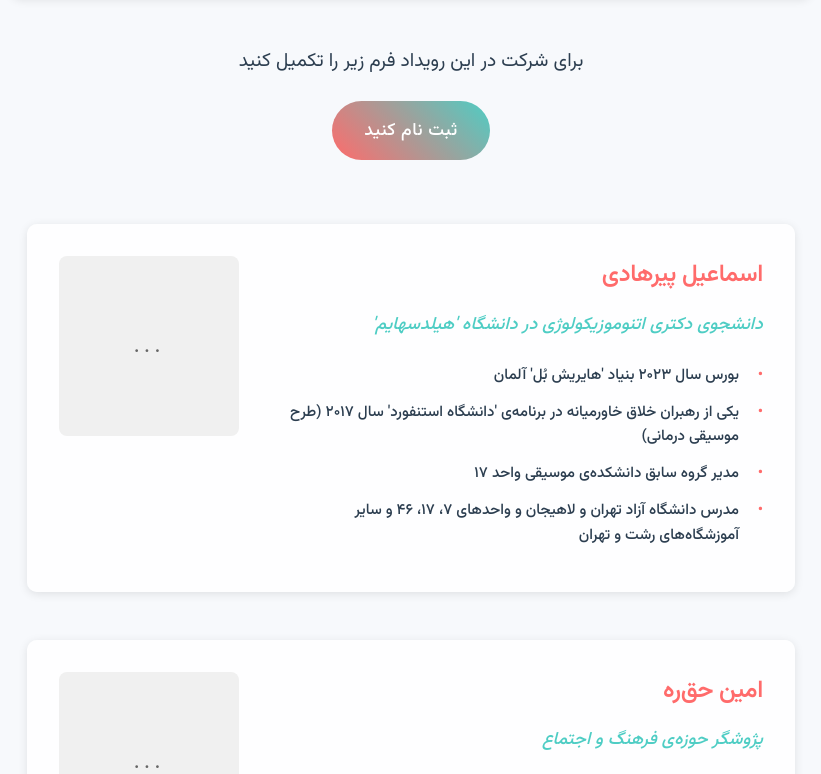
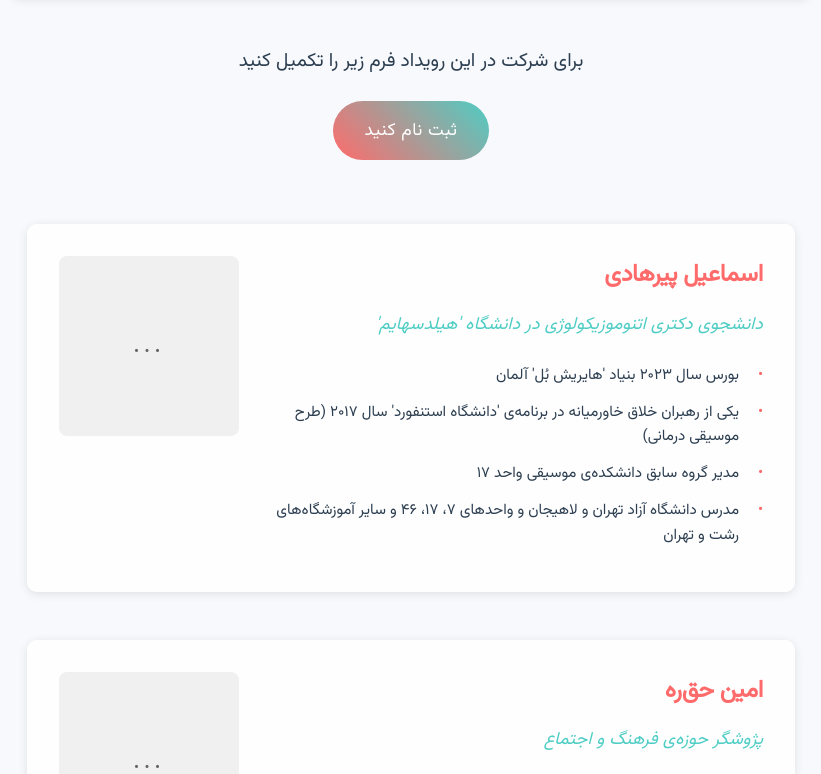
Before and after one commit to MarliCS/marlics.github.io, a plain HTML site: page index.html in a window 1280 px wide. Shown: the part 1626-2400 px from the top of the page, without its empty margins (229-1050 px from the left). Drawn offline with Linux system fonts and the light colour scheme.

Commit message:
self hosted Vazir font

```diff
--- a/index.html
+++ b/index.html
@@ -6,7 +6,7 @@
     <title>Event Page</title>
     <link rel="stylesheet" href="style.css">
     <link rel="stylesheet" href="https://cdnjs.cloudflare.com/ajax/libs/font-awesome/6.0.0/css/all.min.css">
-    <link href="https://fonts.googleapis.com/css2?family=Vazirmatn:wght@300;400;500;600;700&display=swap" rel="stylesheet">
+    <!-- <link href="https://fonts.googleapis.com/css2?family=Vazirmatn:wght@300;400;500;600;700&display=swap" rel="stylesheet"> -->
 </head>
 <body>
     <div class="container">
--- a/style.css
+++ b/style.css
@@ -16,6 +16,12 @@
     margin: 0;
     padding: 0;
     box-sizing: border-box;
+}
+@font-face {
+    font-family: 'Vazirmatn';
+    src: url('./fonts/Vazirmatn-VariableFont_wght.ttf') format('truetype');
+    font-weight: normal;
+    font-style: normal;
 }
 
 body {
```
Also changed, not shown: fonts/Vazirmatn-Regular.ttf (added), fonts/Vazirmatn-VariableFont_wght.ttf (added).
